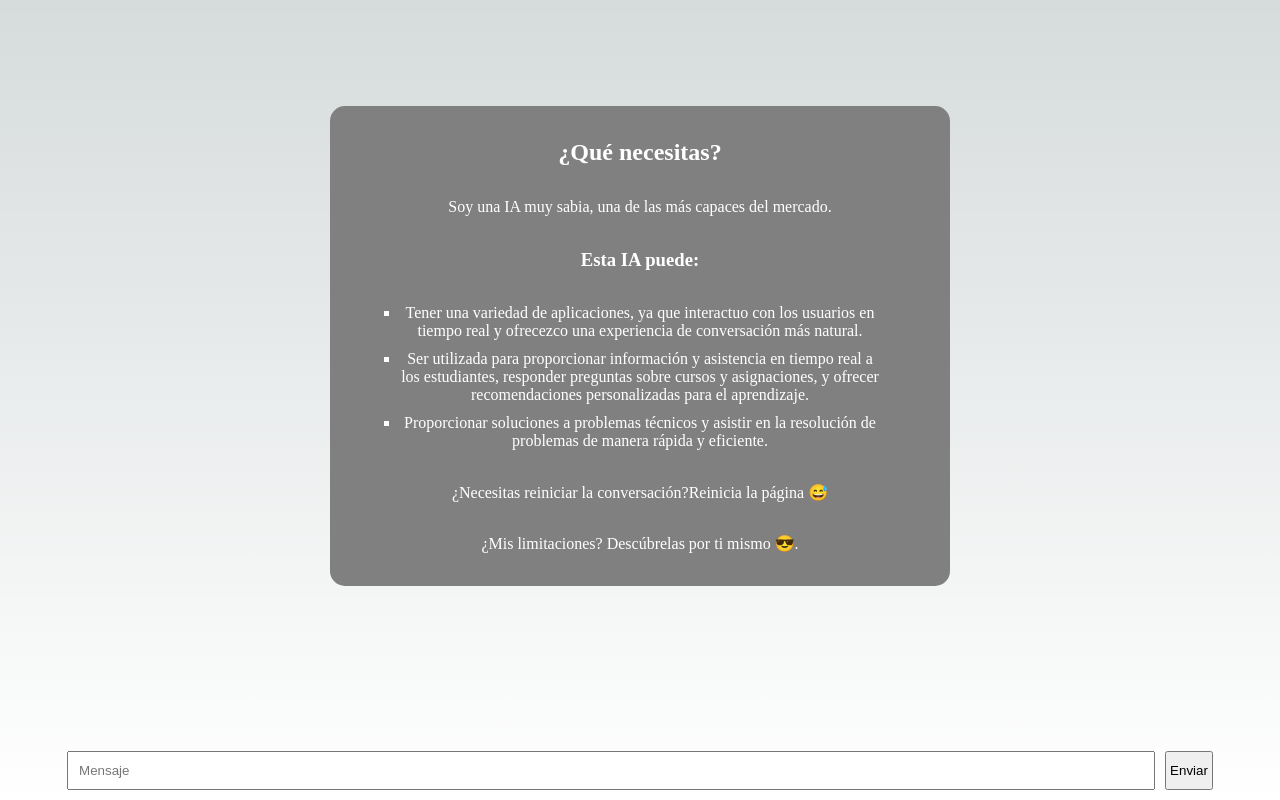
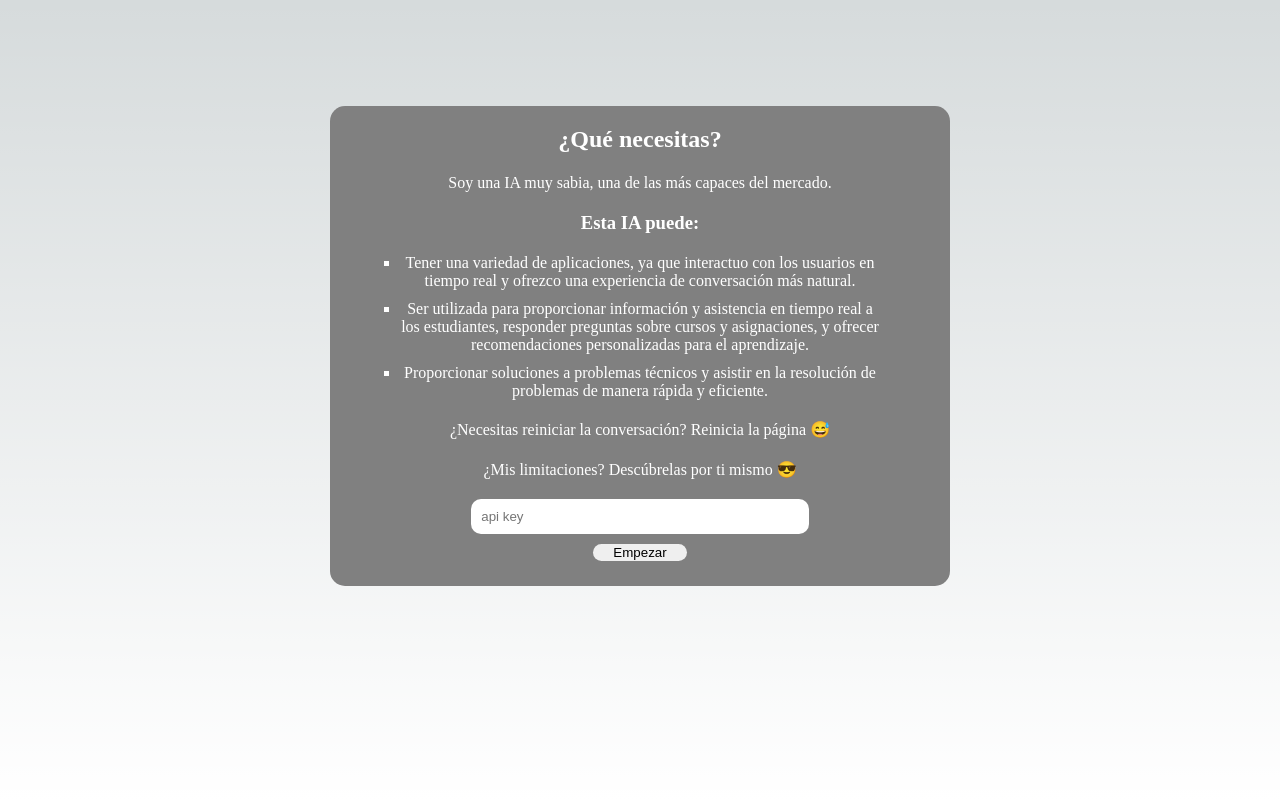
Before and after one commit to Oussamaosman02/next-chatgpt, a Next.js app: page / in a window 1280 px wide. Built offline with nearby package versions, Linux system fonts and the light colour scheme.

Commit message:
Adding key by input

```diff
--- a/pages/api/index.js
+++ b/pages/api/index.js
@@ -1,16 +1,15 @@
 // Next.js API route support: https://nextjs.org/docs/api-routes/introduction
 import { Configuration, OpenAIApi } from 'openai'
 
-const configuration = new Configuration({
-  apiKey: process.env.OPENAI_API_KEY
-})
-const openai = new OpenAIApi(configuration)
-
 export default async function handler (req, res) {
-  console.log('req.body', req.body)
+  console.log(req.body.datoss ?? 'no hay datos')
+  const configuration = new Configuration({
+    apiKey: req.body.key
+  })
+  const openai = new OpenAIApi(configuration)
   const respuesta = await openai.createChatCompletion({
     model: 'gpt-3.5-turbo',
-    messages: req.body
+    messages: req.body.datoss
   })
   const datos = await respuesta.data
   res.status(200).json({ result: datos })
--- a/pages/index.js
+++ b/pages/index.js
@@ -1,6 +1,6 @@
 import Head from 'next/head'
 import styles from '@/styles/Home.module.css'
-import { useRef, useState } from 'react'
+import { useEffect, useRef, useState } from 'react'
 const random1 = Math.random() * 1000
 const random2 = Math.random() * 1000
 export default function Home () {
@@ -9,13 +9,18 @@ export default function Home () {
     behavior: 'smooth'
   })
   const refPre = useRef()
+  const refKey = useRef()
+  const [key, setKey] = useState('')
   const [conversation, setConversation] = useState([{ role: 'system', content: 'Eres una inteligencia artificial.' }])
   const [esp, setEsp] = useState('')
+  useEffect(() => {
+    setKey(localStorage.getItem('key'))
+  }, [key, setKey])
   async function handleSubmit (e) {
     e.preventDefault()
     const pregunta = refPre.current.value
     scrll()
-    if (pregunta) {
+    if (pregunta && key) {
       setEsp('Generando respuesta')
       const datoss = [...conversation, { role: 'user', content: pregunta }]
       setConversation(datoss)
@@ -25,7 +30,7 @@ export default function Home () {
         headers: {
           'Content-type': 'application/json'
         },
-        body: JSON.stringify(datoss)
+        body: JSON.stringify({ datoss, key })
       })
       res.json().then((result) => {
         const resultado = result.result.choices[0].message.content
@@ -39,16 +44,26 @@ export default function Home () {
     }
     scrll()
   }
+  function handleKey (e) {
+    e.preventDefault()
+    const valorKey = refKey.current.value
+    if (valorKey) {
+      setKey(valorKey)
+      localStorage.setItem('key', valorKey)
+    } else {
+      alert('introduce la api key')
+    }
+  }
   return (
     <>
       <Head>
-        <title>asirGPT</title>
+        <title>CReal-GPT</title>
         <meta name='description' content='Generated by create next app' />
         <meta name='viewport' content='width=device-width, initial-scale=1' />
         <link rel='icon' href='/favicon.ico' />
       </Head>
       <main className={styles.main}>
-        <form style={{ display: 'flex', gap: '10px', position: 'fixed', bottom: '10px', zIndex: '100' }} onSubmit={(e) => handleSubmit(e)}>
+        <form style={{ display: key ? 'flex' : 'none', gap: '10px', position: 'fixed', bottom: '10px', zIndex: '100' }} onSubmit={(e) => handleSubmit(e)}>
           <input style={{ padding: '10px', width: '85vw' }} placeholder='Mensaje' ref={refPre} />
           <button style={{ padding: '3px' }}>Enviar</button>
         </form>
@@ -62,7 +77,7 @@ export default function Home () {
                     let random
                     if (rp.role === 'user') {
                       st = styles.user
-                      random = random1
+                      random = key ?? random1
                     } else if (rp.role === 'assistant') {
                       st = styles.ai
                       random = random2
@@ -91,17 +106,23 @@ export default function Home () {
                   <h3>Esta IA puede:</h3>
                   <ul>
                     <li>Tener una variedad de aplicaciones, ya que interactuo con los usuarios en
-                      tiempo real y ofrecezco una experiencia de conversación más natural.
+                      tiempo real y ofrezco una experiencia de conversación más natural.
                     </li>
                     <li>Ser utilizada para proporcionar información y asistencia en tiempo real a los estudiantes,
                       responder preguntas sobre cursos y asignaciones, y ofrecer recomendaciones personalizadas para el aprendizaje.
                     </li>
                     <li>Proporcionar soluciones a problemas técnicos y asistir en la resolución de problemas de manera rápida y eficiente.</li>
                   </ul>
-                  <p>¿Necesitas reiniciar la conversación?Reinicia la página 😅</p>
+                  <p>¿Necesitas reiniciar la conversación? Reinicia la página 😅</p>
                   <p>
-                    ¿Mis limitaciones? Descúbrelas por ti mismo 😎.
+                    ¿Mis limitaciones? Descúbrelas por ti mismo 😎
                   </p>
+                  <form style={{ display: key ? 'none' : 'flex', gap: '10px', flexDirection: 'column', width: '75%', justifyContent: 'center', alignItems: 'center' }} onSubmit={(e) => handleKey(e)}>
+                    <input style={{ padding: '10px', border: 'none', borderRadius: '10px', width: '75%' }} placeholder='api key' ref={refKey} />
+                    <button style={{ width: 'fit-content', padding: '1px 20px', border: 'none', borderRadius: '10px', marginBottom: '5px' }}>
+                      Empezar
+                    </button>
+                  </form>
                 </li>
                 )
 
```
